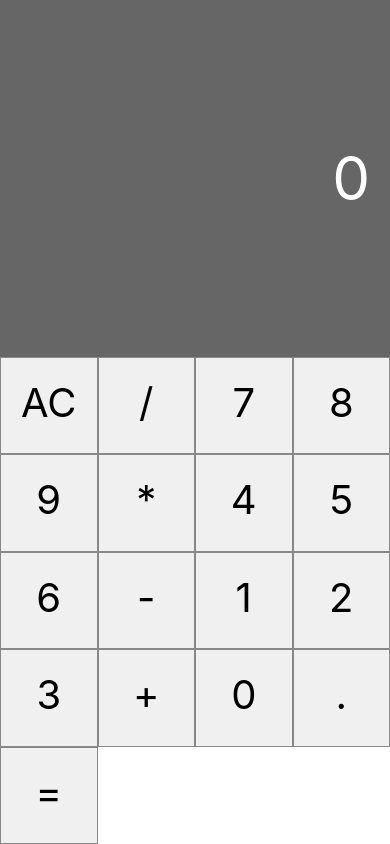
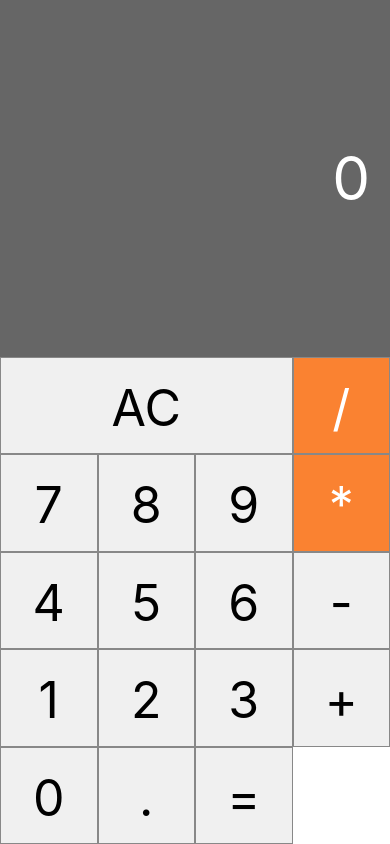
Before and after one commit to GeorgeSalu/React-Native, a React Native app in the folder calculator/: screen / in a window 390 px wide. Built offline with nearby package versions, Linux system fonts and the light colour scheme.

Commit message:
componente do botao ³2

```diff
--- a/calculator/App.js
+++ b/calculator/App.js
@@ -12,17 +12,29 @@ class App extends Component {
     displayValue: '0'
   }
 
+  addDigit = n => {
+    this.setState({ displayValue: n })
+  }
+
+  clearMemory = () => {
+    this.setState({ displayValue: '0' })
+  }
+
+  setOperation = operation => {
+
+  }
+
   render() {
     return (
       <View style={styles.container}>
         <Display value={this.state.displayValue} />
         <View style={styles.buttons}>
-          <Button label='AC' />
-          <Button label='/' />
-          <Button label='7' />
-          <Button label='8' />
-          <Button label='9' />
-          <Button label='*' />
+          <Button label='AC' triple  onClick={this.clearMemory} />
+          <Button label='/' operation onClick={() => this.setOperation('/')} />
+          <Button label='7' onClick={() => this.addDigit(7)} />
+          <Button label='8' onClick={() => this.addDigit(8)}/>
+          <Button label='9' onClick={() => this.addDigit(9)}/>
+          <Button label='*' operation onClick={() => this.setOperation('*')}/>
           <Button label='4' />
           <Button label='5' />
           <Button label='6' />
--- a/calculator/src/components/Button.js
+++ b/calculator/src/components/Button.js
@@ -8,7 +8,7 @@ import {
 
 const styles = StyleSheet.create({
   button: {
-    fontSize: 40,
+    fontSize: 50,
     height: Dimensions.get('window').width / 4,
     width: Dimensions.get('window').width / 4,
     padding: 20,
@@ -16,13 +16,27 @@ const styles = StyleSheet.create({
     textAlign: 'center',
     borderWidth: 1,
     borderColor: '#888',
+  },
+  operationButton: {
+    color: '#fff',
+    backgroundColor: '#fa8231'
+  },
+  buttonDouble: {
+    width: (Dimensions.get('window').width / 4) * 2,
+  },
+  buttonTriple: {
+    width: (Dimensions.get('window').width / 4) * 3
   }
 })
 
 export default props => {
+  const stylesButton = [styles.button]
+  if (props.double) stylesButton.push(styles.buttonDouble)
+  if (props.triple) stylesButton.push(styles.buttonTriple)
+  if (props.operation) stylesButton.push(styles.operationButton)
   return (
     <TouchableHighlight onPress={props.onClick}>
-      <Text style={styles.button}>{props.label}</Text>
+      <Text style={stylesButton}>{props.label}</Text>
     </TouchableHighlight>
   )
 }
```
